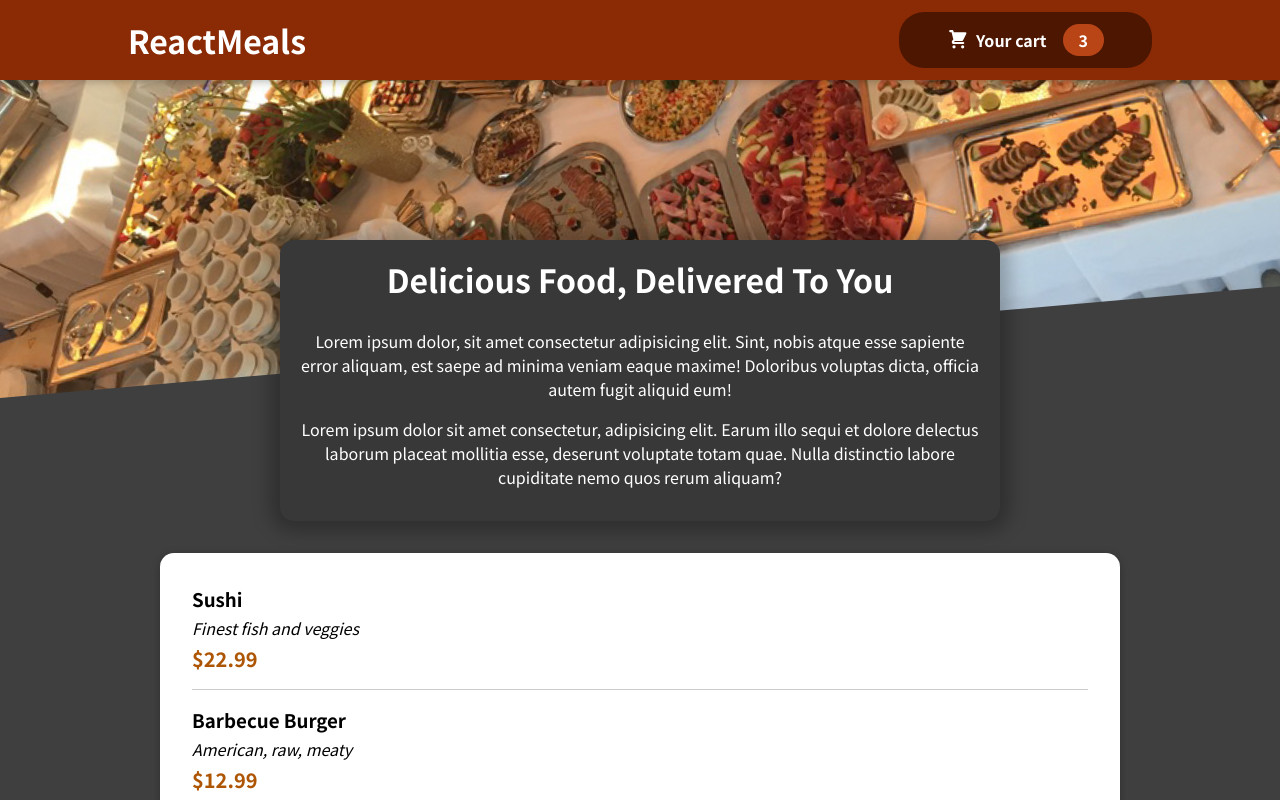
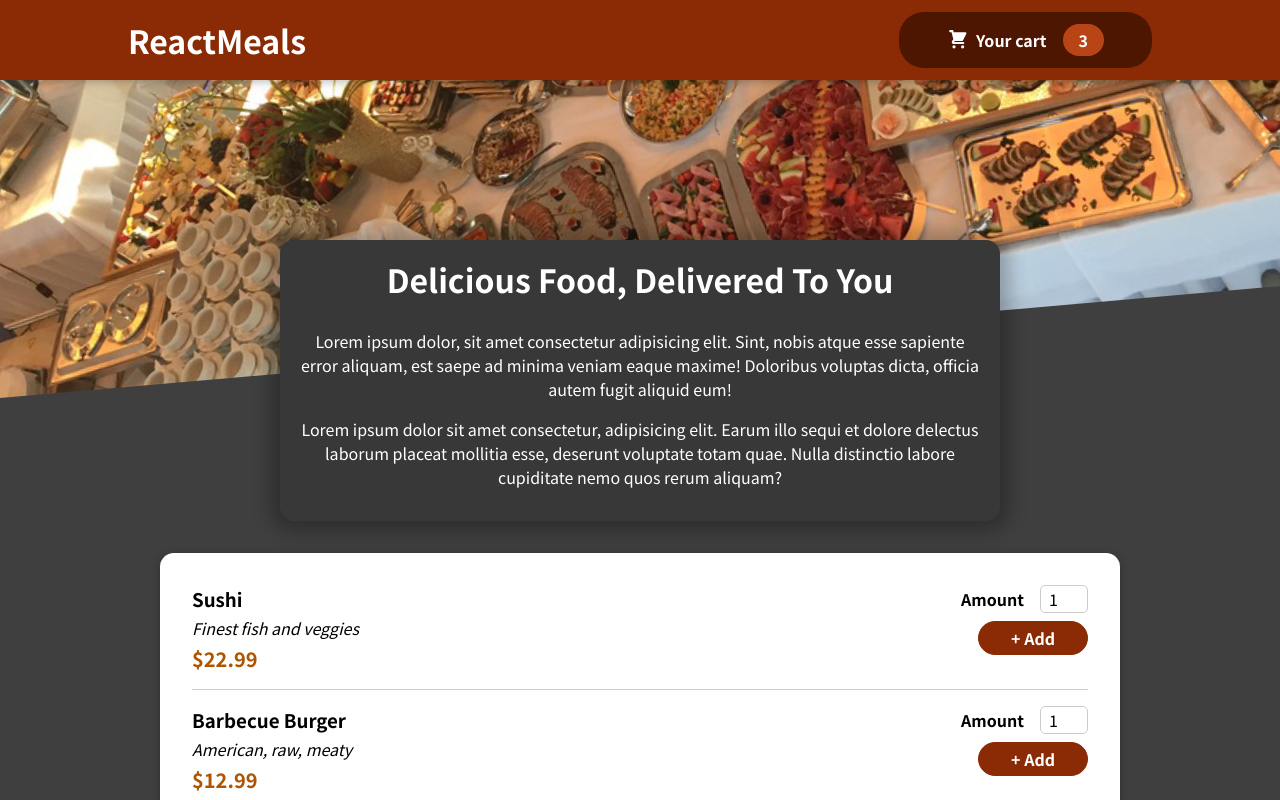
Before and after one commit to Ahmed-ZAMMEL/food-order, a React (Create React App) app: page / in a window 1280 px wide. Shown: the top 800 px of the page. Built offline with nearby package versions, Linux system fonts and the light colour scheme.

Commit message:
Code refactoring

```diff
--- a/src/components/Meals/AvailableMeals/AvailableMeals.tsx
+++ b/src/components/Meals/AvailableMeals/AvailableMeals.tsx
@@ -1,5 +1,5 @@
 import Meals from "../../../models/meals.model";
-import Card from "../../UI/Card";
+import Card from "../../UI/Card/Card";
 import classes from "./AvailableMeals.module.scss";
 import MealItem from "./MealItem/MealItem";
 
--- a/src/components/Meals/AvailableMeals/MealItem/MealItem.tsx
+++ b/src/components/Meals/AvailableMeals/MealItem/MealItem.tsx
@@ -1,5 +1,7 @@
 import Meals from "../../../../models/meals.model";
 import classes from "./MealItem.module.scss";
+
+import MealItemForm from "./MealItemForm/MealItemForm";
 
 const MealItem: React.FC<{ meal: Meals }> = ({ meal }) => {
   const price = `$${meal.price.toFixed(2)}`;
@@ -10,7 +12,9 @@ const MealItem: React.FC<{ meal: Meals }> = ({ meal }) => {
         <div className={classes.description}>{meal.description}</div>
         <div className={classes.price}>{price}</div>
       </div>
-      <div></div>
+      <div>
+        <MealItemForm inputId={meal.id} />
+      </div>
     </li>
   );
 };
--- /dev/null
+++ b/src/components/Meals/AvailableMeals/MealItem/MealItemForm/MealItemForm.module.scss
@@ -0,0 +1,20 @@
+.form {
+  text-align: right;
+}
+
+.form button {
+  font: inherit;
+  cursor: pointer;
+  background-color: #8a2b06;
+  border: 1px solid #8a2b06;
+  color: white;
+  padding: 0.25rem 2rem;
+  border-radius: 20px;
+  font-weight: bold;
+}
+
+.form button:hover,
+.form button:active {
+  background-color: #641e03;
+  border-color: #641e03;
+}
--- /dev/null
+++ b/src/components/Meals/AvailableMeals/MealItem/MealItemForm/MealItemForm.tsx
@@ -0,0 +1,24 @@
+import InputModel from "../../../../../models/input.model";
+import Input from "../../../../UI/Input/Input";
+import classes from "./MealItemForm.module.scss";
+const MealItemForm: React.FC<{ inputId: string }> = ({ inputId }) => {
+  const input: InputModel = {
+    label: "Amount",
+    properties: {
+      id: inputId,
+      type: "number",
+      min: 1,
+      max: 5,
+      step: 1,
+      defaultValue: 1,
+    },
+  };
+  return (
+    <form className={classes.form}>
+      <Input input={input} />
+      <button>+ Add</button>
+    </form>
+  );
+};
+
+export default MealItemForm;
--- a/src/components/UI/Card.tsx
+++ b/src/components/UI/Card/Card.tsx
@@ -1,4 +1,4 @@
-import Props from "../../models/props.model";
+import Props from "../../../models/props.model";
 import classes from "./Card.module.scss";
 
 const Card: React.FC<Props> = ({ children }) => (
```
Also changed, not shown: src/components/UI/Card/Card.module.scss (renamed from src/components/UI/Card.module.scss), src/models/meals.model.ts (renamed from src/models/meals.model.tsx), src/models/props.model.ts (renamed from src/models/props.model.tsx).
